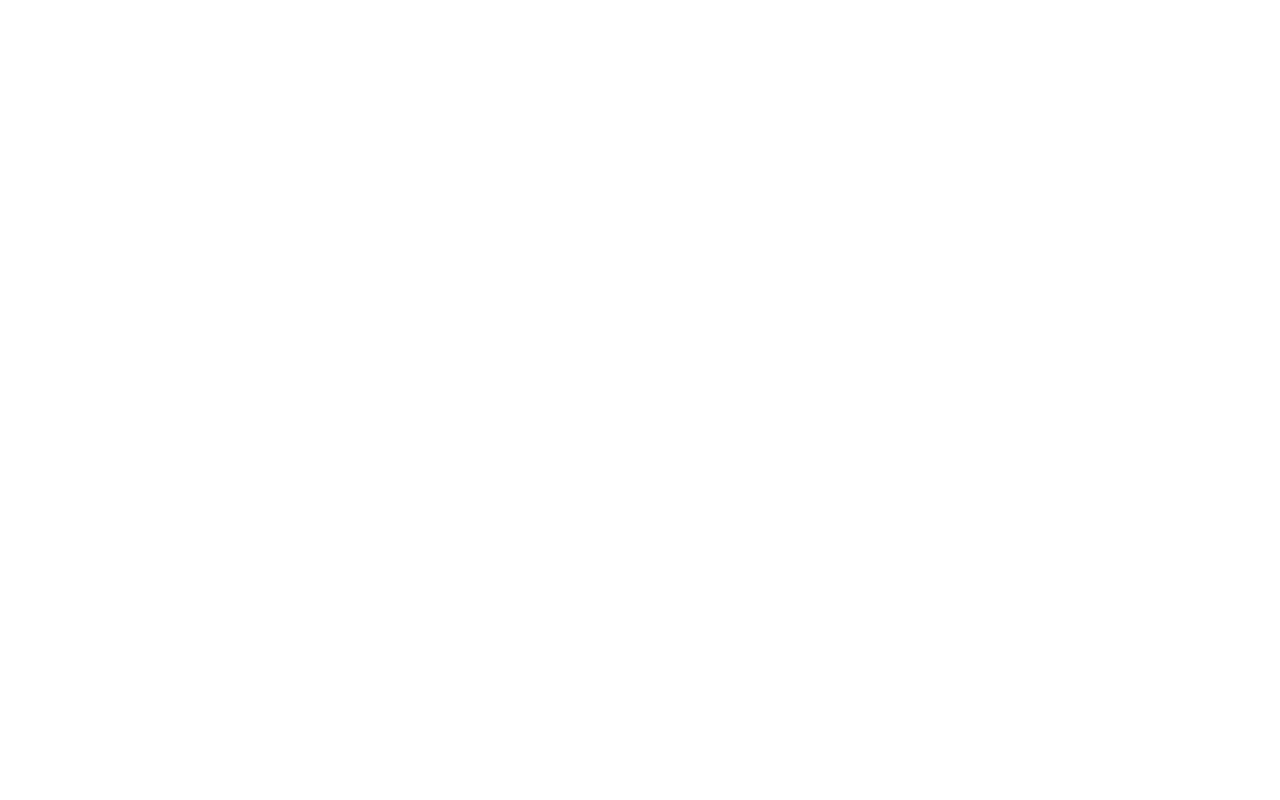
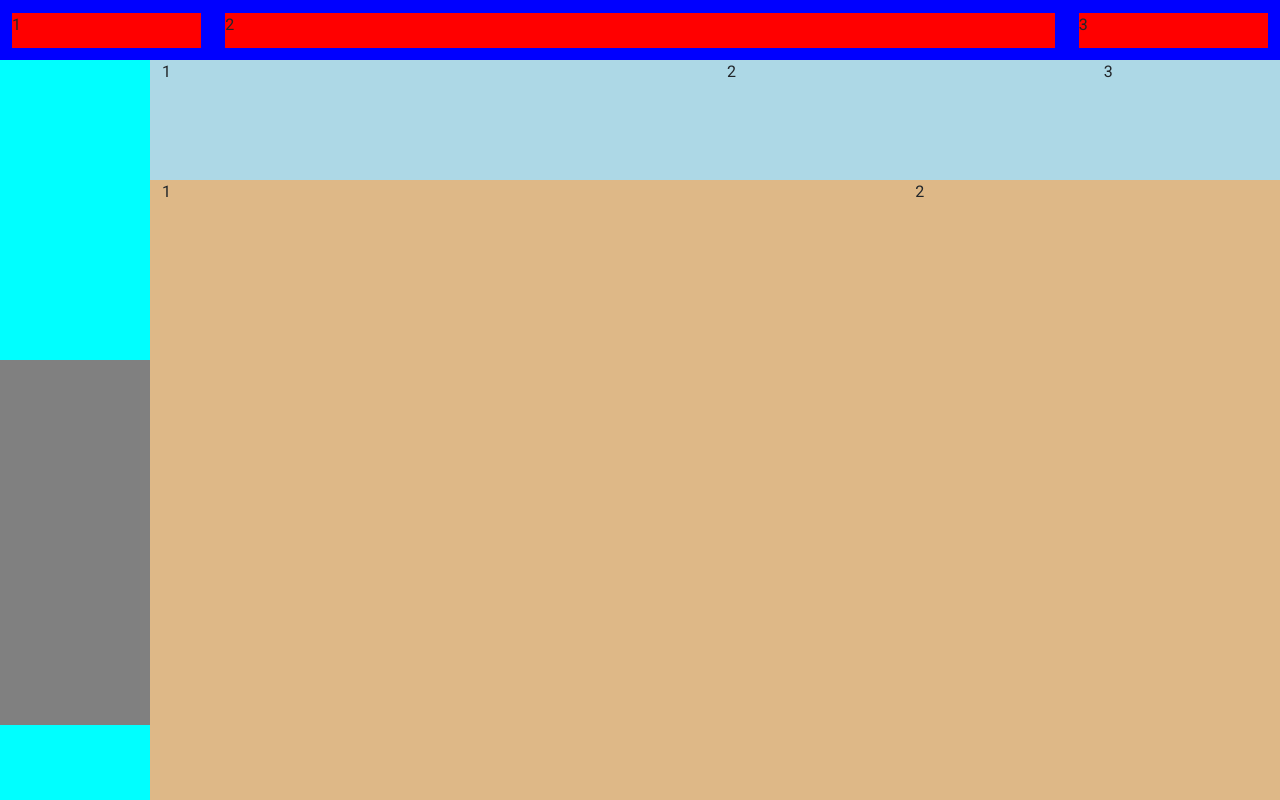
Before and after one commit to BenfanteMarco/html-css-bootstrap-dashboard, a plain HTML site: page index.html in a window 1280 px wide. Drawn offline with nearby package versions, Linux system fonts and the light colour scheme.

Commit message:
[AD]layout

```diff
--- a/css/style.css
+++ b/css/style.css
@@ -9,3 +9,74 @@
 body{
     font-family: 'Roboto', sans-serif;
 }
+
+/* HEADER */
+
+header{
+    background-color: blue;
+    height: 60px;
+    display: flex;
+    align-items: center;
+}
+
+.content-header{
+    background-color: red;
+    height: 35px;
+}
+
+/* MAIN */
+
+main{
+    height: calc(100vh - 60px);
+    background-color: rgb(15, 255, 15);
+    display: flex;
+}
+
+.general-content{
+    display: flex;
+    background-color: rgb(235, 235, 10);
+    height: 100%;
+}
+
+/* side-bar */
+
+.side-bar{
+    width: 150px;
+    background-color: grey;
+    display: flex;
+    flex-direction: column;
+    justify-content: space-between;
+}
+
+.top-side-bar{
+    height: 300px;
+    width: 100%;
+    background-color: aqua;
+}
+
+.bottom-side-bar{
+    height: 75px;
+    width: 100%;
+    background-color: aqua;
+}
+
+/* main-content */
+
+.main-content{
+    width: calc(100vw - 150px);
+    background-color: red;
+}
+
+/* top-content */
+
+.top-content{
+    height: 120px;
+    background-color: lightblue;
+}
+
+/* bottom.content */
+
+.bottom-content{
+    height: calc(100vh - 180px);
+    background-color: burlywood;
+}
--- a/index.html
+++ b/index.html
@@ -27,10 +27,76 @@
     <!-- HEADER -->
     <header>
 
+        <div class="container-fluid">
+            <div class="row">
+                <div class="col-2">
+                    <div class="content-header">
+                        1
+                    </div>
+                </div>
+                <div class="col-8">
+                    <div class="content-header">
+                        2
+                    </div>
+                </div>
+                <div class="col-2">
+                    <div class="content-header">
+                        3
+                    </div>
+                </div>
+            </div>
+        </div>
+
     </header>
 
     <!-- MAIN -->
     <main>
+
+        <div class="general-content">
+
+            <!-- side-bar -->
+            <div class="side-bar">
+                <div class="top-side-bar"></div>
+                <div class="bottom-side-bar"></div>
+            </div>
+
+            <!-- main-content -->
+            <div class="main-content">
+
+                <!-- top-content -->
+                <div class="top-content">
+                    <div class="container-fluid">
+                        <div class="row">
+                            <div class="col-6">
+                                1
+                            </div>
+                            <div class="col-4">
+                                2
+                            </div>
+                            <div class="col-2">
+                                3
+                            </div>
+                        </div>
+                    </div>
+                </div>
+
+                <!-- bottom-content -->
+                <div class="bottom-content">
+                    <div class="container-fluid">
+                        <div class="row">
+                            <div class="col-8">
+                                1
+                            </div>
+                            <div class="col-4">
+                                2
+                            </div>
+                        </div>
+                    </div>
+                </div>
+
+            </div>
+
+        </div>
 
     </main>
 
```
